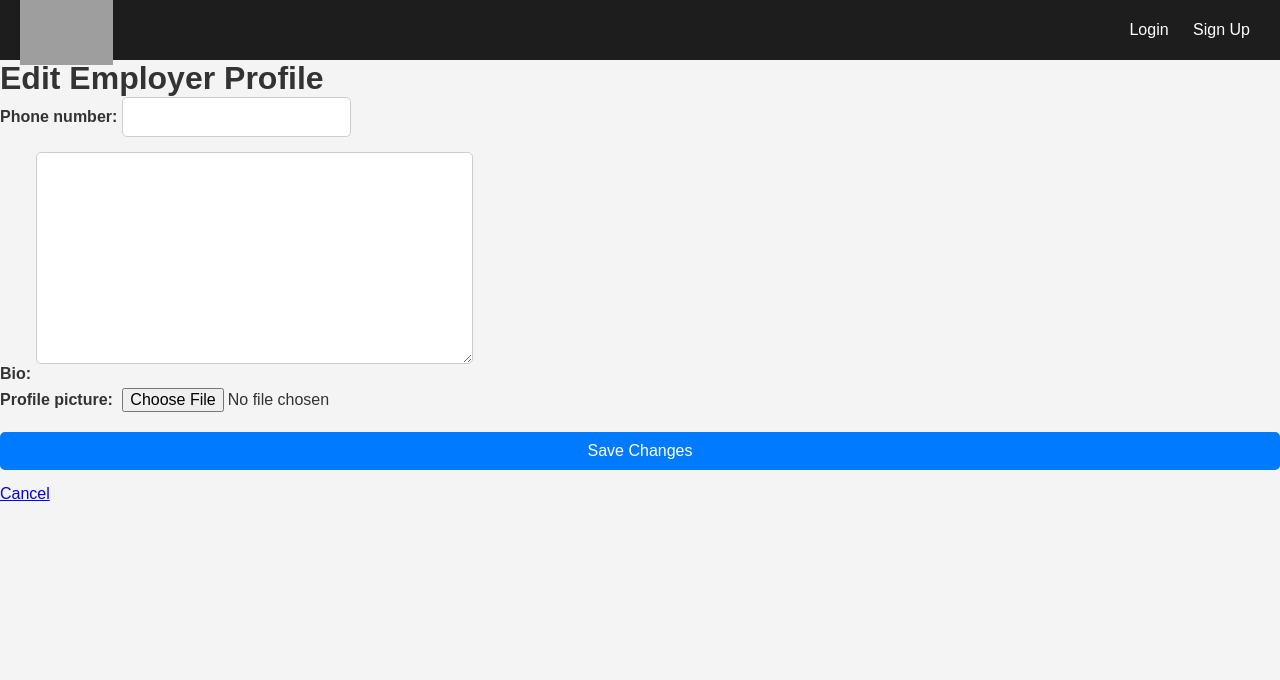
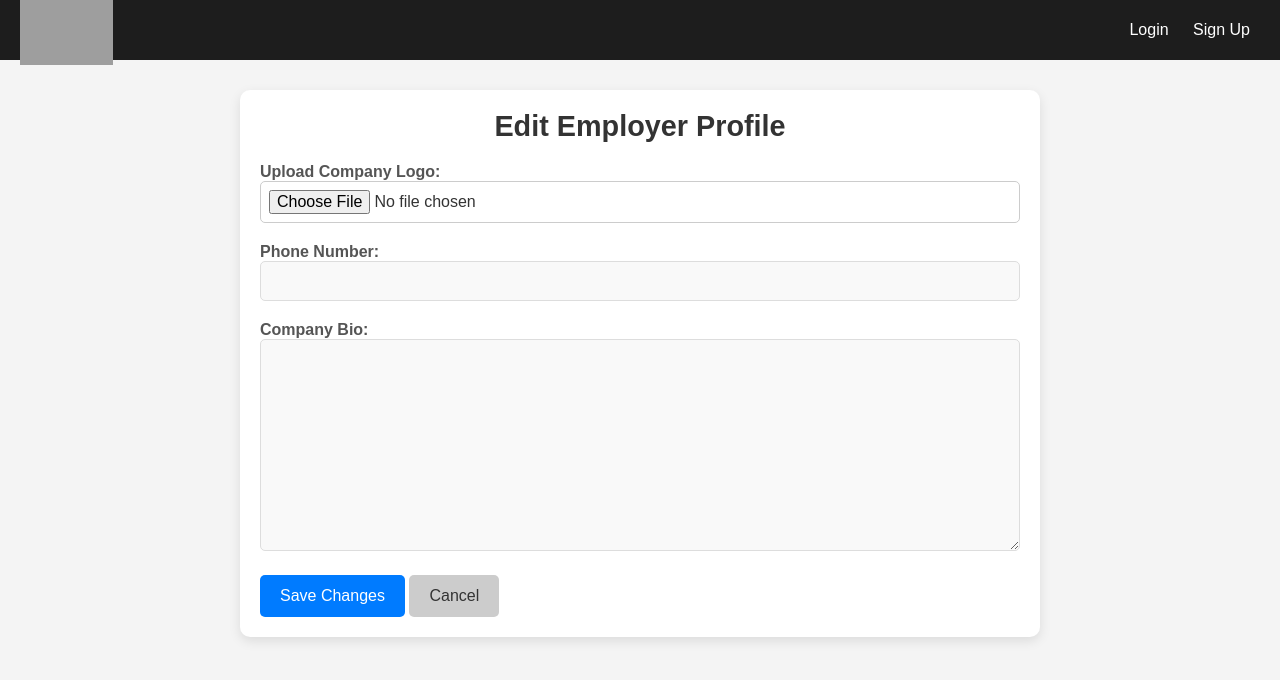
Before and after one commit to Seldesoky/Jobifi, a Django app: template main_app/templates/profile/edit_employer.html in a window 1280 px wide. Shown: the top 680 px of the page. Run offline with Django 5.2, Linux system fonts and the light colour scheme; the template is opened without the code that fills it: values that come from a table or form of the project are taken from there, others are empty; grey boxes are pictures that could not be loaded.

Commit message:
profile  update

```diff
--- a/main_app/static/css/profile/profile_edit.css
+++ b/main_app/static/css/profile/profile_edit.css
@@ -1,93 +1,121 @@
-/* Profile Edit Pages */
+/* General Container Styling */
 .edit-profile-container {
-    max-width: 900px;
-    margin: 0 auto;
+    max-width: 800px;
+    margin: 30px auto;
     padding: 20px;
-    background-color: #f9f9f9;
-    border-radius: 8px;
-    box-shadow: 0 2px 10px rgba(0, 0, 0, 0.1);
+    background-color: #ffffff;
+    border-radius: 10px;
+    box-shadow: 0 4px 12px rgba(0, 0, 0, 0.1);
+    font-family: Arial, sans-serif;
 }
 
+/* Header Styling */
 .edit-profile-container h1 {
     text-align: center;
     margin-bottom: 20px;
-    font-size: 2rem;
+    font-size: 1.8rem;
     color: #333;
 }
 
+/* Form Layout */
 form {
     display: flex;
     flex-direction: column;
-}
-
-form input,
-form textarea,
-form select,
-form button {
-    margin-bottom: 15px;
-    padding: 10px;
-    border-radius: 5px;
-    border: 1px solid #ccc;
-    font-size: 1rem;
-}
-
-form button {
-    background-color: #007bff;
-    color: white;
-    border: none;
-    cursor: pointer;
-    transition: background-color 0.3s ease;
-}
-
-form button:hover {
-    background-color: #0056b3;
-}
-
-form button.secondary {
-    background-color: #ccc;
-}
-
-form button.secondary:hover {
-    background-color: #aaa;
-}
-
-form input[type="file"] {
-    border: none;
-    padding: 5px;
-}
-
-form .profile-picture-container {
-    margin-bottom: 20px;
-    text-align: center;
-}
-
-form .profile-picture-container img {
-    max-width: 150px;
-    border-radius: 50%;
-    object-fit: cover;
+    gap: 20px;
 }
 
 form label {
     font-weight: bold;
+    color: #555;
     margin-bottom: 5px;
-    color: #333;
 }
 
-.form-group {
-    margin-bottom: 20px;
+form input[type="text"],
+form textarea,
+form input[type="file"] {
+    width: 100%;
+    padding: 10px;
+    border-radius: 5px;
+    border: 1px solid #ddd;
+    font-size: 1rem;
+    background-color: #f9f9f9;
 }
 
-.form-group input[type="text"],
-.form-group textarea {
-    width: 100%;
+form textarea {
+    resize: vertical;
+    min-height: 100px;
 }
 
-.form-group .form-group-row {
-    display: flex;
-    justify-content: space-between;
-    gap: 15px;
+form button,
+form a.btn {
+    display: inline-block;
+    padding: 12px 20px;
+    font-size: 1rem;
+    border-radius: 5px;
+    text-align: center;
+    text-decoration: none;
+    cursor: pointer;
+    transition: background-color 0.3s ease, transform 0.2s ease;
 }
 
-.form-group .form-group-row .form-control {
-    flex: 1;
+/* Buttons */
+form button.primary {
+    background-color: #007bff;
+    color: white;
+    border: none;
 }
+
+form button.primary:hover {
+    background-color: #0056b3;
+    transform: scale(1.02);
+}
+
+form a.btn.secondary {
+    background-color: #ccc;
+    color: #333;
+    border: none;
+}
+
+form a.btn.secondary:hover {
+    background-color: #aaa;
+    transform: scale(1.02);
+}
+
+/* File Input Styling */
+form input[type="file"] {
+    background-color: #ffffff;
+    border: 1px solid #ccc;
+    padding: 8px;
+    cursor: pointer;
+}
+
+/* Profile Picture Preview */
+.profile-picture-container {
+    text-align: center;
+}
+
+.profile-picture-container img {
+    max-width: 120px;
+    max-height: 120px;
+    border-radius: 50%;
+    margin-top: 10px;
+    object-fit: cover;
+    box-shadow: 0 2px 10px rgba(0, 0, 0, 0.1);
+}
+
+/* Responsive Design */
+@media (max-width: 768px) {
+    .edit-profile-container {
+        padding: 15px;
+    }
+
+    form button,
+    form a.btn {
+        width: 100%;
+    }
+
+    form input[type="text"],
+    form textarea {
+        font-size: 0.9rem;
+    }
+}
--- a/main_app/templates/profile/edit_employer.html
+++ b/main_app/templates/profile/edit_employer.html
@@ -1,18 +1,41 @@
 {% extends 'base.html' %}
 {% load static %}
 
-{% block content %}
-
 {% block head %}
-<link rel="stylesheet" href="{% static 'css/profile/profile_edit.css' %}">
+    <link rel="stylesheet" href="{% static 'css/profile/profile_edit.css' %}">
 {% endblock %}
 
-<h1>Edit Employer Profile</h1>
+{% block content %}
+<div class="edit-profile-container">
+    <h1>Edit Employer Profile</h1>
 
-<form method="POST" enctype="multipart/form-data">
-    {% csrf_token %}
-    {{ form.as_p }}
-    <button type="submit" class="btn btn-primary">Save Changes</button>
-    <a href="{% url 'employer_profile' %}" class="btn btn-secondary">Cancel</a>
-</form>
+    <form method="POST" enctype="multipart/form-data">
+        {% csrf_token %}
+
+        <div class="form-group">
+            <label for="id_company_logo">Upload Company Logo:</label>
+            <input type="file" name="company_logo" id="id_company_logo">
+            {% if user.profile.company_logo %}
+                <div class="profile-picture-container">
+                    <img src="{{ user.profile.company_logo.url }}" alt="Current Company Logo">
+                </div>
+            {% endif %}
+        </div>
+
+        <div class="form-group">
+            <label for="id_phone_number">Phone Number:</label>
+            {{ form.phone_number }}
+        </div>
+
+        <div class="form-group">
+            <label for="id_bio">Company Bio:</label>
+            {{ form.bio }}
+        </div>
+
+        <div class="actions-container">
+            <button type="submit" class="btn primary">Save Changes</button>
+            <a href="{% url 'employer_profile' %}" class="btn secondary">Cancel</a>
+        </div>
+    </form>
+</div>
 {% endblock %}
```
Also changed, not shown: main_app/templates/profile/edit_job_seeker.html (+29 -6 lines), media/profile_pictures/50wheel-free-zoom-background-simple-home-office.jpg (added).
